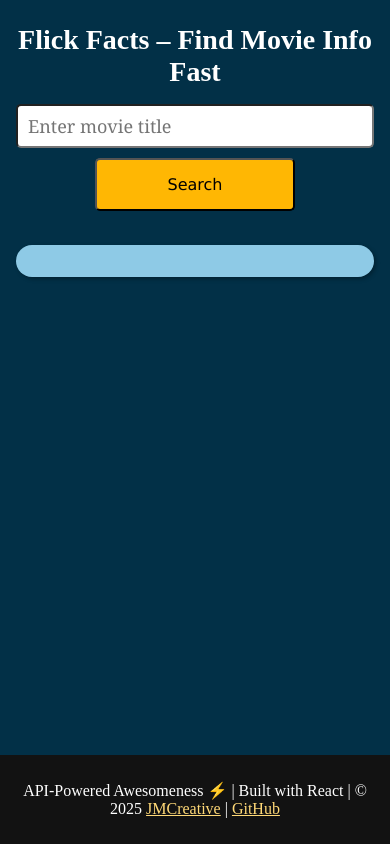
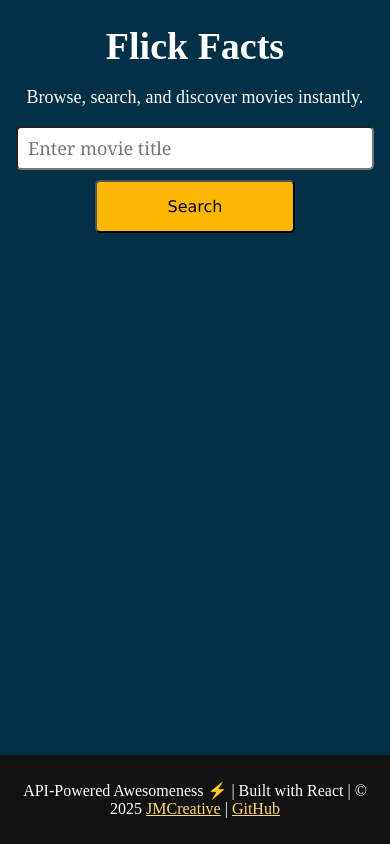
Before and after one commit to jeanMachadoNotes/Fast-Flix-React-App, a React (Create React App) app: page / in a window 390 px wide. Built offline with nearby package versions, Linux system fonts and the light colour scheme; no server answers.

Commit message:
Mobile responsiveness update

```diff
--- a/src/App.js
+++ b/src/App.js
@@ -33,7 +33,8 @@ function App() {
   return (
     <div className="wrapper">
       <div className="header">
-        <h1>Flick Facts – Find Movie Info Fast</h1>
+        <h1>Flick Facts</h1>
+        <p>Browse, search, and discover movies instantly.</p>
         <input
           type="text"
           placeholder="Enter movie title"
@@ -49,8 +50,8 @@ function App() {
         <button onClick={fetchMovie}>Search</button>
 
       </div>
+      {movie && (
         <div className="movie-wrapper">
-        {movie && (
             <div className="movie-details">
               <div className="movie-header">
                 <h2>{movie.Title}</h2>
@@ -63,8 +64,8 @@ function App() {
                 <img src={movie.Poster} alt={movie.Title}/>
               </div>
             </div>
+        </div>
       )}
-      </div>
         <div className="error-message">
           <p>{error}</p>
         </div>
--- a/src/index.css
+++ b/src/index.css
@@ -72,7 +72,12 @@ code {
     font-size: 42px;
     text-align: center;
     color: var(--font-color);
-    margin: 0 0 16px;
+    margin: 0 0 1px;
+  }
+
+  p {
+    color: var(--font-color);
+    font-size: 18px;
   }
 
   input {
@@ -206,7 +211,7 @@ footer a {
 /* Small phones */
 @media (max-width: 480px) {
   .header h1 {
-    font-size: 28px;
+    font-size: 38px;
   }
 
   .header input {
```
Lines whose indentation alone changed are shown as unchanged.
